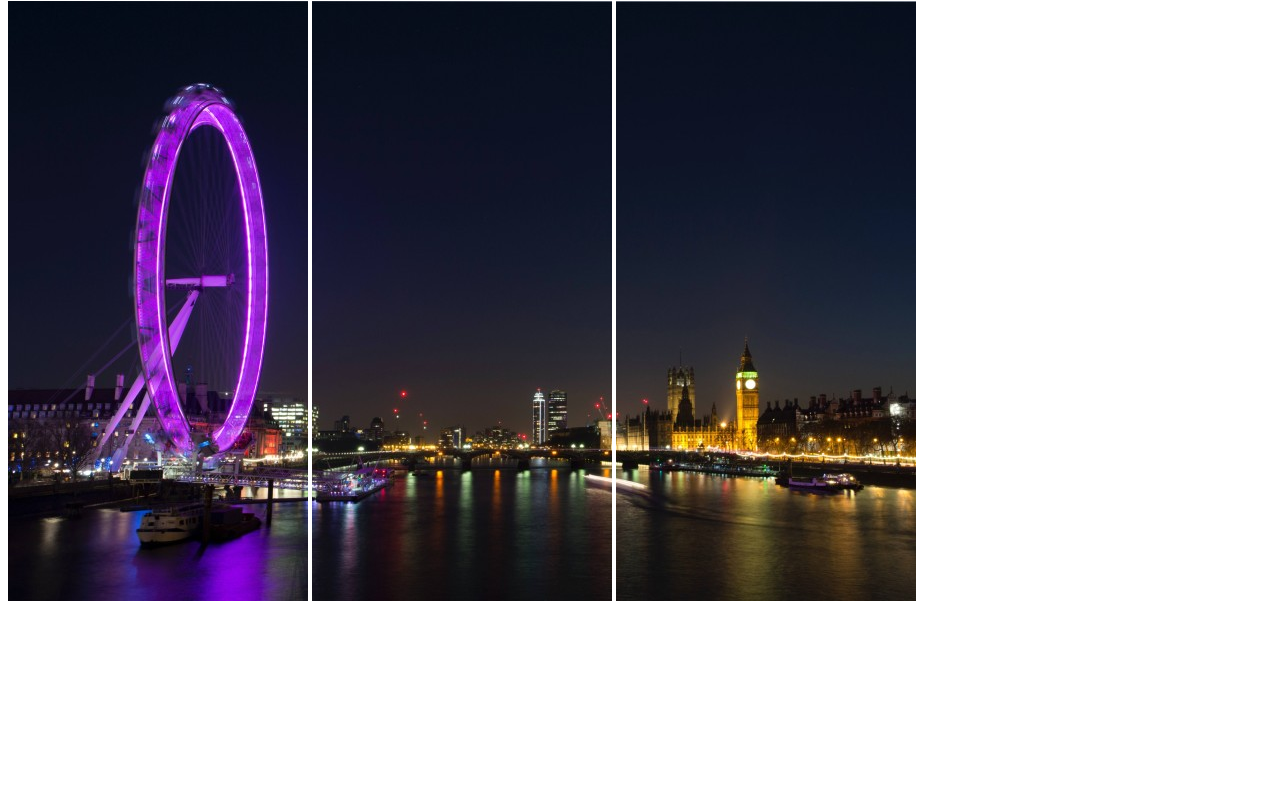
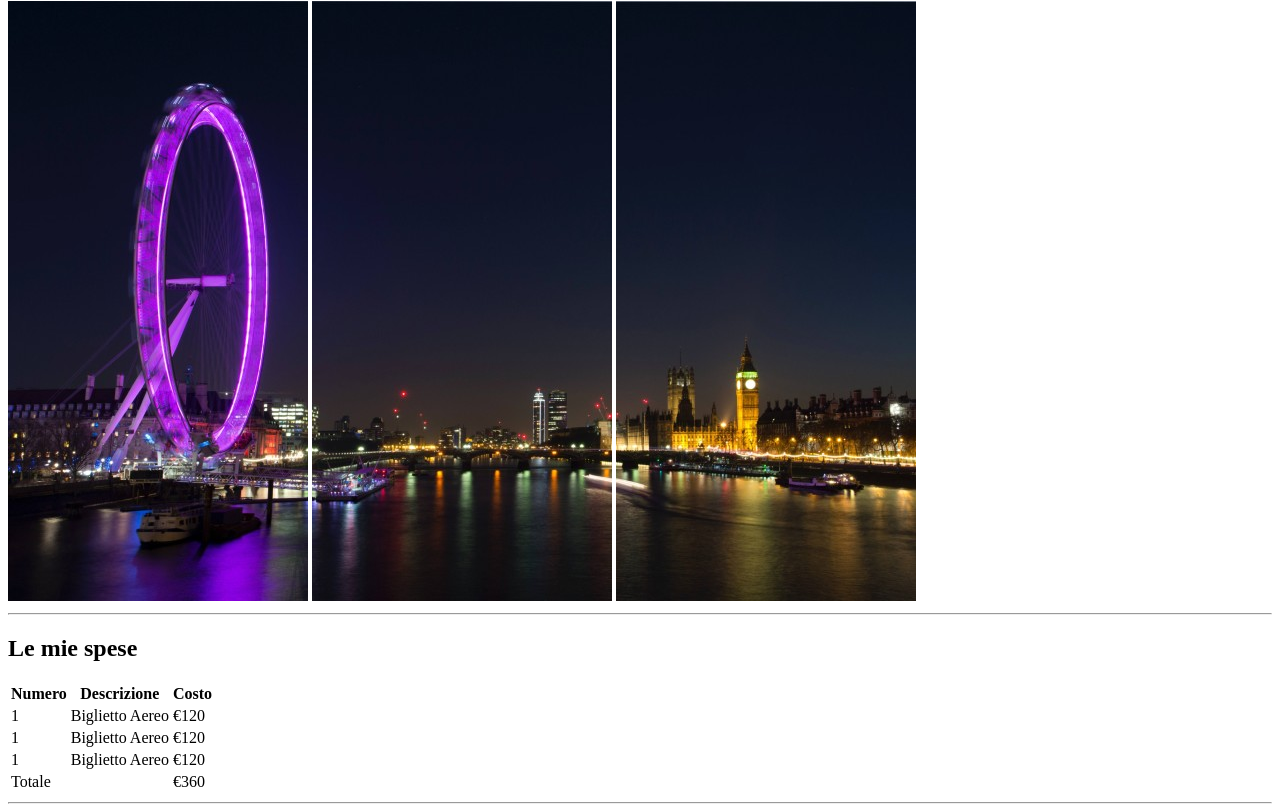
Before and after one commit to antoniodelgiudice02/html-london-trip, a plain HTML site: page index.html in a window 1280 px wide. Shown: the part 79-891 px from the top of the page. Before the commit the page ends 800 px from the top, so only its background shows below. Drawn offline with Linux system fonts and the light colour scheme.

Commit message:
first section

```diff
--- a/index.html
+++ b/index.html
@@ -6,12 +6,63 @@
     <title>Viaggio a Londra</title>
 </head>
 <body>
+
     <header>
+
         <h1>Il mio Viaggio a Londra</h1>
+
         <img src="./img/pexels-bill-emrich-230794-0.jpg" alt="">
         <img src="./img/pexels-bill-emrich-230794-1.jpg" alt="">
         <img src="./img/pexels-bill-emrich-230794-2.jpg" alt="">
+
     </header>
+
+    <hr>
+
+    <main>
+
+        <section>
+
+            <h2>Le mie spese</h2>
+
+            <table>
+
+                <thead>
+                    <th>Numero</th>
+                    <th>Descrizione</th>
+                    <th>Costo</th>
+                </thead>
+
+                <tbody>
+                    <td>1</td>
+                    <td>Biglietto Aereo</td>
+                    <td>€120</td>
+                </tbody>
+
+                <tbody>
+                    <td>1</td>
+                    <td>Biglietto Aereo</td>
+                    <td>€120</td>
+                </tbody>
+
+                <tbody>
+                    <td>1</td>
+                    <td>Biglietto Aereo</td>
+                    <td>€120</td>
+                </tbody>
+
+                <tfoot>
+                    <td colspan="2">Totale</td>
+                    <td>€360</td>
+                </tfoot>
+
+            </table>
+
+        </section>
+
+        <hr>
+
+    </main>
 
 </body>
 </html>
```
